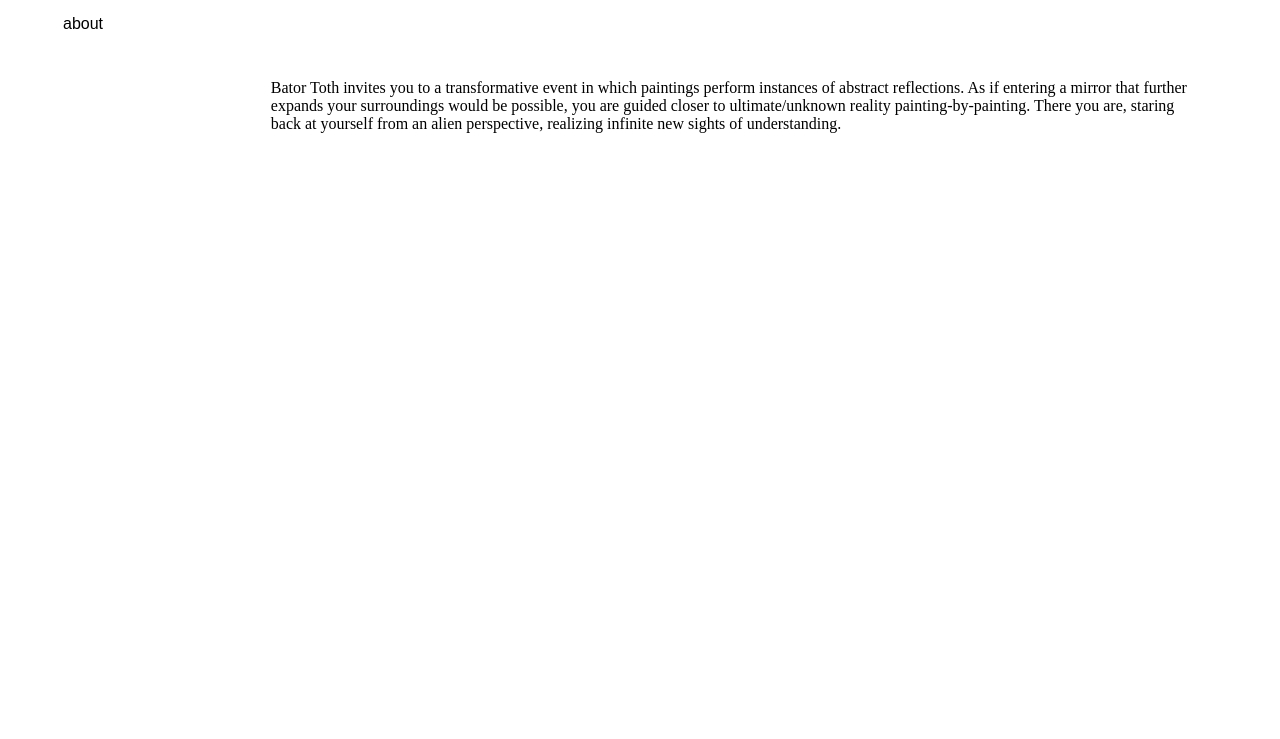
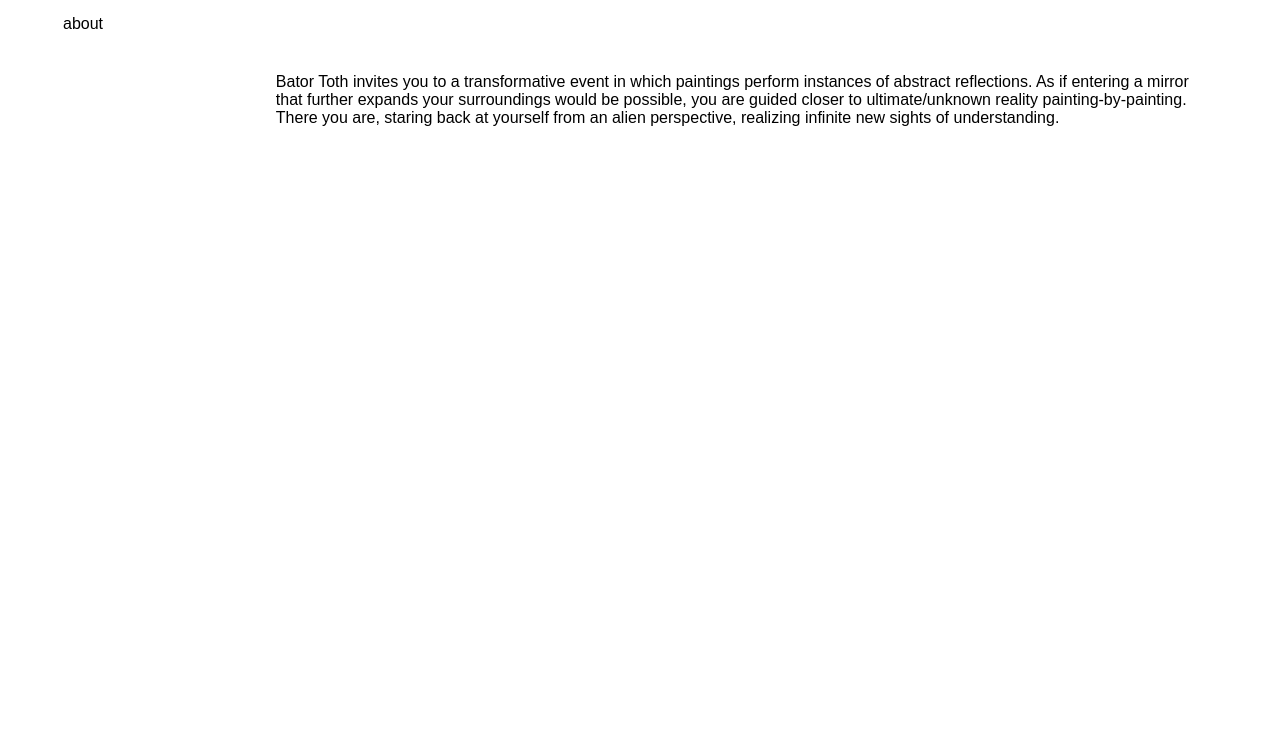
Before and after one commit to tothbator/tothbator.github.io, a plain HTML site: page about.html in a window 1280 px wide. Shown: the part 77-816 px from the top of the page. Drawn offline with Linux system fonts and the light colour scheme.

Commit message:
Update about.html

```diff
--- a/about.html
+++ b/about.html
@@ -31,7 +31,9 @@
 
 
 <div id="content-container">
-   <p>Bator Toth invites you to a transformative event in which paintings perform instances of abstract reflections. As if entering a mirror that further expands your surroundings would be possible, you are guided closer to ultimate/unknown reality painting-by-painting. There you are, staring back at yourself from an alien perspective, realizing infinite new sights of understanding.</p>
+
+    <p class="navi-text">Bator Toth invites you to a transformative event in which paintings perform instances of abstract reflections. As if entering a mirror that further expands your surroundings would be possible, you are guided closer to ultimate/unknown reality painting-by-painting. There you are, staring back at yourself from an alien perspective, realizing infinite new sights of understanding.
+</p>
 </div>
 
 
```
